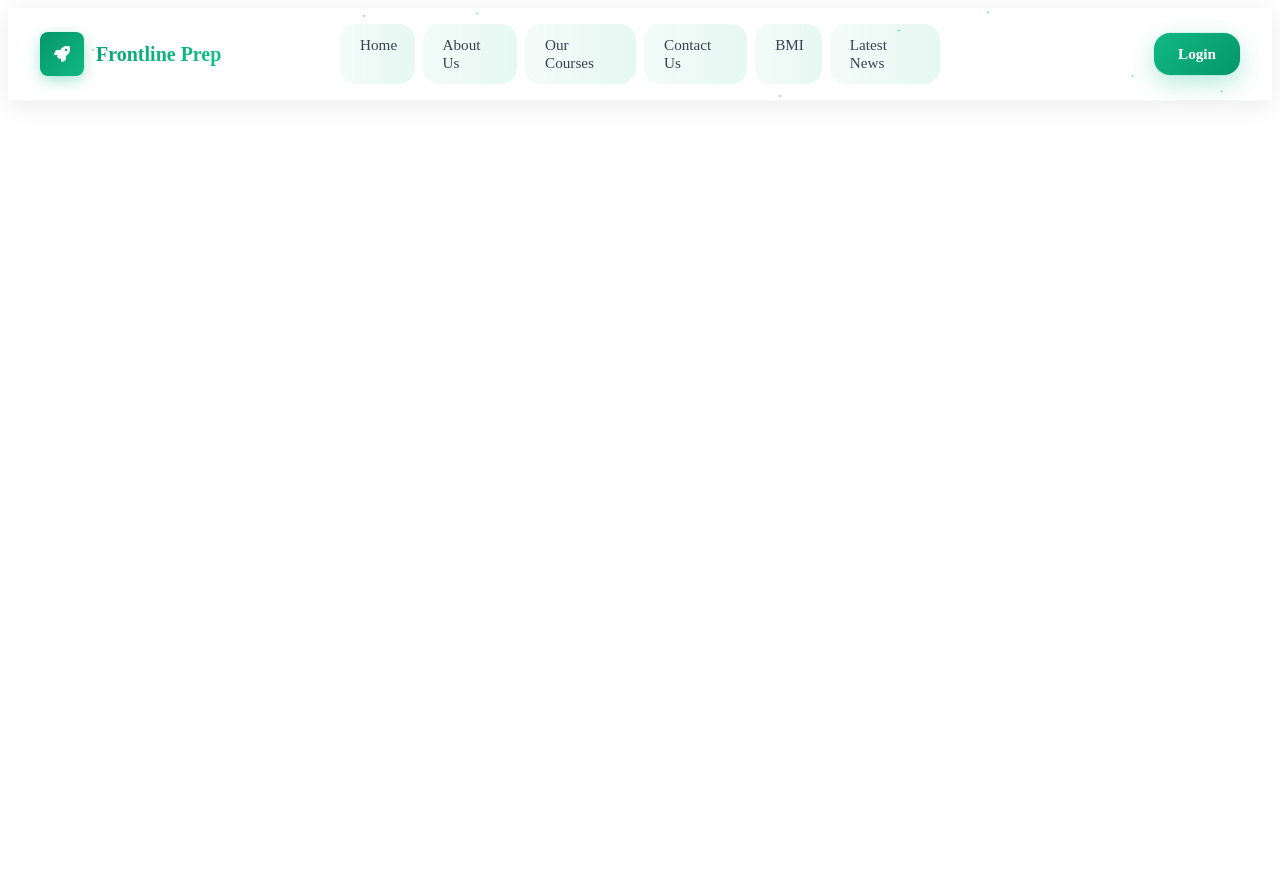
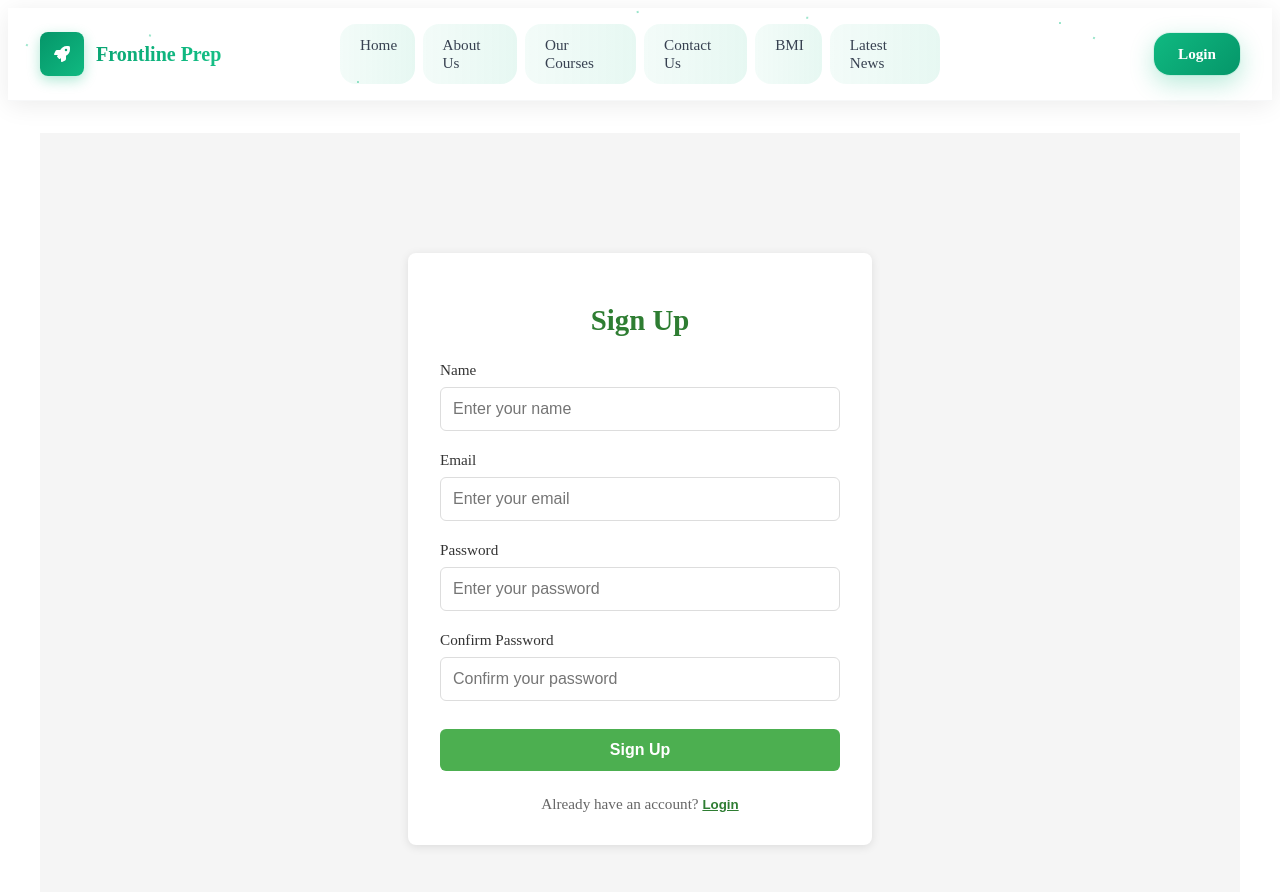
Before and after one commit to Hassamalidev/AcademyFrontend, a React (Vite) app: page /signup in a window 1280 px wide. Shown: the top 892 px of the page. Before the commit the page ends 800 px from the top, so only its background shows below. Built offline with nearby package versions, Linux system fonts and the light colour scheme.

Commit message:
Sign up added

```diff
--- a/src/App.jsx
+++ b/src/App.jsx
@@ -10,6 +10,7 @@ import Login from "./pages/Login";
 import LearnMore from "./pages/LearnMore";
 import CategorySelection from "./pages/CategorySelection";
 import Courses from "./pages/Courses";
+import Signup from "./pages/Signup"
 
 function App() {
   return (
@@ -20,6 +21,7 @@ function App() {
            <Route path="/" element={<Home />} />
           <Route path="/about" element={<About />} />
           <Route path="/courses" element={<Courses />} />
+          <Route path="/signup" element={<Signup />} />
 
           <Route path="/courses/category-selection" element={<CategorySelection />} />
           <Route path="/contact" element={<Contact />} />
--- a/src/pages/Login.jsx
+++ b/src/pages/Login.jsx
@@ -17,7 +17,7 @@ function Login() {
       ...prev,
       [name]: value
     }));
-    // Clear error when user types
+
     if (errors[name]) {
       setErrors(prev => ({
         ...prev,
--- /dev/null
+++ b/src/pages/Signup.jsx
@@ -0,0 +1,318 @@
+import { useState } from 'react';
+import { useNavigate } from 'react-router-dom';
+
+function Signup() {
+  const [formData, setFormData] = useState({
+    name: '',
+    email: '',
+    password: '',
+    confirmPassword: ''
+  });
+  const [errors, setErrors] = useState({});
+  const [isLoading, setIsLoading] = useState(false);
+  const [signupError, setSignupError] = useState('');
+  const navigate = useNavigate();
+
+  const handleChange = (e) => {
+    const { name, value } = e.target;
+    setFormData(prev => ({
+      ...prev,
+      [name]: value
+    }));
+    // Clear error when user types
+    if (errors[name]) {
+      setErrors(prev => ({
+        ...prev,
+        [name]: ''
+      }));
+    }
+    if (signupError) setSignupError('');
+  };
+
+  const validate = () => {
+    const newErrors = {};
+    if (!formData.name) {
+      newErrors.name = 'Name is required';
+    } else if (formData.name.length < 3) {
+      newErrors.name = 'Name must be at least 3 characters';
+    }
+
+    if (!formData.email) {
+      newErrors.email = 'Email is required';
+    } else if (!/^\S+@\S+\.\S+$/.test(formData.email)) {
+      newErrors.email = 'Please enter a valid email';
+    }
+
+    if (!formData.password) {
+      newErrors.password = 'Password is required';
+    } else if (formData.password.length < 6) {
+      newErrors.password = 'Password must be at least 6 characters';
+    }
+
+    if (formData.password !== formData.confirmPassword) {
+      newErrors.confirmPassword = 'Passwords do not match';
+    }
+
+    setErrors(newErrors);
+    return Object.keys(newErrors).length === 0;
+  };
+
+  const handleSubmit = async (e) => {
+    e.preventDefault();
+    if (!validate()) return;
+
+    setIsLoading(true);
+
+    try {
+      // Simulate API call (replace with actual signup API)
+      await new Promise(resolve => setTimeout(resolve, 1000));
+
+      // In a real app, you would call your signup API here
+      // const response = await fetch('/api/signup', {
+      //   method: 'POST',
+      //   headers: { 'Content-Type': 'application/json' },
+      //   body: JSON.stringify({
+      //     name: formData.name,
+      //     email: formData.email,
+      //     password: formData.password
+      // })
+      // });
+      // const data = await response.json();
+      // if (!response.ok) throw new Error(data.message || 'Signup failed');
+
+      console.log('Signup successful', formData);
+      navigate('/login'); // Redirect to login after successful signup
+    } catch (error) {
+      console.error('Signup error:', error);
+      setSignupError(error.message || 'Signup failed. Please try again.');
+    } finally {
+      setIsLoading(false);
+    }
+  };
+
+  return (
+    <div style={{
+      display: 'flex',
+      justifyContent: 'center',
+      alignItems: 'center',
+      minHeight: '100vh',
+      backgroundColor: '#f5f5f5',
+      padding: '1rem'
+    }}>
+      <div style={{
+        backgroundColor: 'white',
+        borderRadius: '8px',
+        boxShadow: '0 2px 10px rgba(0, 0, 0, 0.1)',
+        padding: '2rem',
+        width: '100%',
+        maxWidth: '400px'
+      }}>
+        <h1 style={{
+          color: '#2E7D32',
+          textAlign: 'center',
+          marginBottom: '1.5rem',
+          fontSize: '1.8rem'
+        }}>Sign Up</h1>
+
+        {signupError && (
+          <div style={{
+            backgroundColor: '#ffebee',
+            color: '#d32f2f',
+            padding: '0.75rem',
+            borderRadius: '6px',
+            marginBottom: '1rem',
+            textAlign: 'center',
+            fontSize: '0.9rem'
+          }}>{signupError}</div>
+        )}
+
+        <form onSubmit={handleSubmit} style={{
+          display: 'flex',
+          flexDirection: 'column',
+          gap: '1.25rem'
+        }}>
+          <div style={{
+            display: 'flex',
+            flexDirection: 'column',
+            gap: '0.5rem'
+          }}>
+            <label htmlFor="name" style={{
+              fontWeight: '500',
+              color: '#333',
+              fontSize: '0.95rem'
+            }}>Name</label>
+            <input
+              type="text"
+              id="name"
+              name="name"
+              value={formData.name}
+              onChange={handleChange}
+              style={{
+                padding: '0.75rem',
+                border: `1px solid ${errors.name ? '#d32f2f' : '#ddd'}`,
+                borderRadius: '6px',
+                fontSize: '1rem',
+                transition: 'border-color 0.3s'
+              }}
+              placeholder="Enter your name"
+              autoComplete="name"
+            />
+            {errors.name && <span style={{
+              color: '#d32f2f',
+              fontSize: '0.85rem',
+              marginTop: '0.25rem'
+            }}>{errors.name}</span>}
+          </div>
+
+          <div style={{
+            display: 'flex',
+            flexDirection: 'column',
+            gap: '0.5rem'
+          }}>
+            <label htmlFor="email" style={{
+              fontWeight: '500',
+              color: '#333',
+              fontSize: '0.95rem'
+            }}>Email</label>
+            <input
+              type="email"
+              id="email"
+              name="email"
+              value={formData.email}
+              onChange={handleChange}
+              style={{
+                padding: '0.75rem',
+                border: `1px solid ${errors.email ? '#d32f2f' : '#ddd'}`,
+                borderRadius: '6px',
+                fontSize: '1rem',
+                transition: 'border-color 0.3s'
+              }}
+              placeholder="Enter your email"
+              autoComplete="email"
+            />
+            {errors.email && <span style={{
+              color: '#d32f2f',
+              fontSize: '0.85rem',
+              marginTop: '0.25rem'
+            }}>{errors.email}</span>}
+          </div>
+
+          <div style={{
+            display: 'flex',
+            flexDirection: 'column',
+            gap: '0.5rem'
+          }}>
+            <label htmlFor="password" style={{
+              fontWeight: '500',
+              color: '#333',
+              fontSize: '0.95rem'
+            }}>Password</label>
+            <input
+              type="password"
+              id="password"
+              name="password"
+              value={formData.password}
+              onChange={handleChange}
+              style={{
+                padding: '0.75rem',
+                border: `1px solid ${errors.password ? '#d32f2f' : '#ddd'}`,
+                borderRadius: '6px',
+                fontSize: '1rem',
+                transition: 'border-color 0.3s'
+              }}
+              placeholder="Enter your password"
+              autoComplete="new-password"
+            />
+            {errors.password && <span style={{
+              color: '#d32f2f',
+              fontSize: '0.85rem',
+              marginTop: '0.25rem'
+            }}>{errors.password}</span>}
+          </div>
+
+          <div style={{
+            display: 'flex',
+            flexDirection: 'column',
+            gap: '0.5rem'
+          }}>
+            <label htmlFor="confirmPassword" style={{
+              fontWeight: '500',
+              color: '#333',
+              fontSize: '0.95rem'
+            }}>Confirm Password</label>
+            <input
+              type="password"
+              id="confirmPassword"
+              name="confirmPassword"
+              value={formData.confirmPassword}
+              onChange={handleChange}
+              style={{
+                padding: '0.75rem',
+                border: `1px solid ${errors.confirmPassword ? '#d32f2f' : '#ddd'}`,
+                borderRadius: '6px',
+                fontSize: '1rem',
+                transition: 'border-color 0.3s'
+              }}
+              placeholder="Confirm your password"
+              autoComplete="new-password"
+            />
+            {errors.confirmPassword && <span style={{
+              color: '#d32f2f',
+              fontSize: '0.85rem',
+              marginTop: '0.25rem'
+            }}>{errors.confirmPassword}</span>}
+          </div>
+
+          <button
+            type="submit"
+            style={{
+              backgroundColor: '#4CAF50',
+              color: 'white',
+              padding: '0.75rem',
+              border: 'none',
+              borderRadius: '6px',
+              fontSize: '1rem',
+              fontWeight: '600',
+              cursor: 'pointer',
+              marginTop: '0.5rem',
+              transition: 'background-color 0.3s',
+              display: 'flex',
+              justifyContent: 'center',
+              alignItems: 'center',
+              gap: '0.5rem',
+              opacity: isLoading ? 0.7 : 1
+            }}
+            disabled={isLoading}
+          >
+            {isLoading ? 'Creating account...' : 'Sign Up'}
+          </button>
+        </form>
+
+        <div style={{
+          textAlign: 'center',
+          marginTop: '1.5rem',
+          color: '#666',
+          fontSize: '0.95rem'
+        }}>
+          Already have an account?{' '}
+          <button
+            onClick={() => navigate('/login')}
+            style={{
+              background: 'none',
+              border: 'none',
+              color: '#2E7D32',
+              cursor: 'pointer',
+              fontWeight: '600',
+              padding: '0',
+              textDecoration: 'underline'
+            }}
+          >
+            Login
+          </button>
+        </div>
+      </div>
+    </div>
+  );
+}
+
+export default Signup;
```
